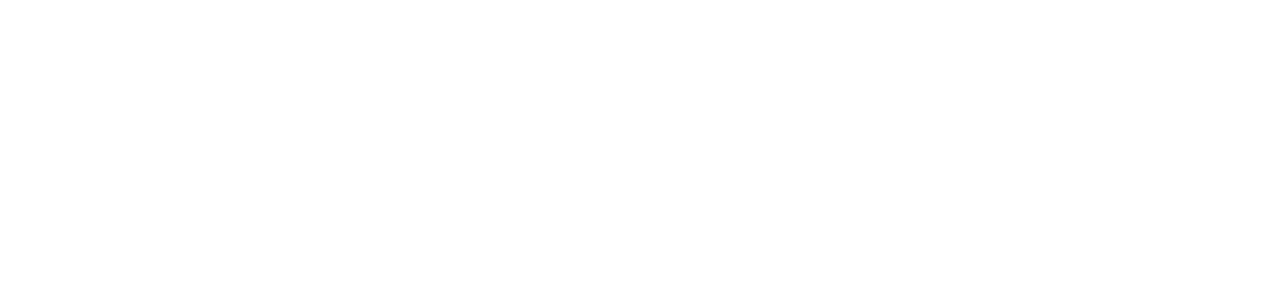
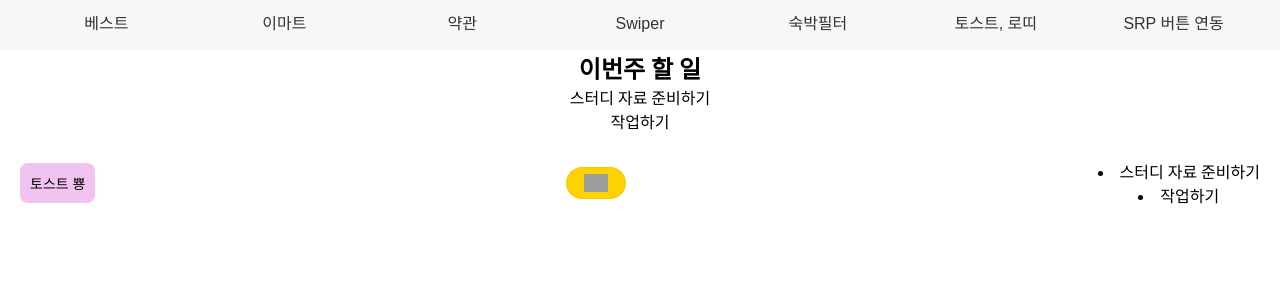
Before and after one commit to suhyun9428/2nd, a React (Vite) app: page /week/8 in a window 1280 px wide. Before the commit this address had no page. Shown: the top 300 px of the page. Built offline with nearby package versions, Linux system fonts and the light colour scheme; grey boxes are pictures that could not be loaded; the HTML template or start-up script is replaced by a standard one.

Commit message:
useContext!!!!

```diff
--- a/src/App.jsx
+++ b/src/App.jsx
@@ -8,13 +8,15 @@
 import FocusTest from "./components/FocusTest/FocusContext";
 import ToastLottie from "./components/ToastLottie/ToastLottie";
 import FilterContents from "./components/FilterLayer/FilterContents";
+import UseTestContents from "./components/UseTest/UseTestContents";
+
 import "./App.css";
 
 function App() {
   return (
     <Routes>
       <Route path="/week" element={<Layout />}>
-        <Route index element={<Navigate to="7" replace />} />
+        <Route index element={<Navigate to="8" replace />} />
         <Route path="1" element={<Best />} />
         <Route path="2" element={<Emart />} />
         <Route path="3" element={<Contract />} />
@@ -23,6 +25,7 @@
         {/* <Route path="5" element={<FocusTest />} /> */}
         <Route path="6" element={<ToastLottie />} />
         <Route path="7" element={<FilterContents />} />
+        <Route path="8" element={<UseTestContents />} />
       </Route>
       <Route path="/" element={<Navigate to="week" replace />} />
     </Routes>
--- a/src/components/ToastLottie/ToastLottie.jsx
+++ b/src/components/ToastLottie/ToastLottie.jsx
@@ -1,13 +1,22 @@
 import ModalPortal from "../fragment/ModalPortal";
 import AddCounter from "../fragment/AddCounter";
+import { useTodoContext } from "../UseTest/TodoContext";
 import "../../css/toastlottie.css";
 
 const ToastLottie = () => {
+  const {todos} = useTodoContext();
+  // console.log(todos,"?")
+
   return (
     <div className="box__toaselottie">
       <div className="box__toastlottie-inner">
         <ModalPortal />
         <AddCounter isLottie={true}/>
+        <p>
+          {todos.map((t) => (
+            <li key={t.id}>{t.text}</li>
+          ))}
+        </p>
       </div>
     </div>
   );
--- /dev/null
+++ b/src/components/UseTest/TodoContext.jsx
@@ -0,0 +1,20 @@
+import React, { createContext, useContext, useState } from "react";
+
+const TodoContext = createContext();
+
+export function TodoProvider({ children }) {
+  const [todos] = useState([
+    { id: 1, text: "스터디 자료 준비하기" },
+    { id: 2, text: "작업하기" },
+  ]);
+
+  return (
+    <TodoContext.Provider value={{ todos }}>
+      {children}
+    </TodoContext.Provider>
+  );
+}
+
+export function useTodoContext() {
+  return useContext(TodoContext);
+}
--- /dev/null
+++ b/src/components/UseTest/Todos.jsx
@@ -0,0 +1,18 @@
+import { useTodoContext } from "./TodoContext";
+
+function Todos() {
+  const { todos } = useTodoContext();
+
+  return (
+    <div>
+      <h2>이번주 할 일</h2>
+      <ul>
+        {todos.map((t) => (
+          <li key={t.id}>{t.text}</li>
+        ))}
+      </ul>
+    </div>
+  );
+}
+
+export default Todos;
--- /dev/null
+++ b/src/components/UseTest/UseTestContents.jsx
@@ -0,0 +1,14 @@
+import Todos from "./Todos";
+import { TodoProvider } from "./TodoContext";
+import ToastLottie from "../ToastLottie/ToastLottie";
+
+const UseTestContest = () => {
+  return(
+    <TodoProvider>
+      <Todos />
+      <ToastLottie />
+    </TodoProvider>
+  )
+}
+
+export default UseTestContest;
```
